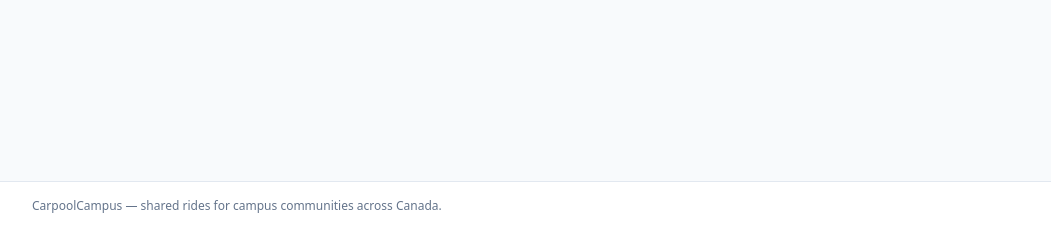
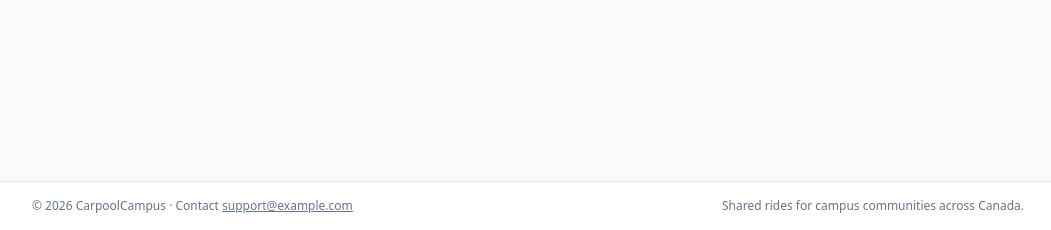
Before and after one commit to saadi299/carpoolcampus, a Django app: page / in a window 1280 px wide. Shown: the part 570-800 px from the top of the page, without its empty margins (112-1163 px from the left). Run offline with Django 5.2, Linux system fonts and the light colour scheme; some libraries are stand-ins or nearby versions.

Commit message:
feat(core): add site-wide context processor and footer details
Introduce the core.context_processors.site context processor providing
SITE_NAME, SUPPORT_EMAIL, and the current year. Register it in TEMPLATES
context processors and update base.html footer to render copyright and
support contact details.

Refs: ROADMAP 1.4

```diff
--- a/config/settings.py
+++ b/config/settings.py
@@ -67,6 +67,7 @@ TEMPLATES = [
                 "django.template.context_processors.request",
                 "django.contrib.auth.context_processors.auth",
                 "django.contrib.messages.context_processors.messages",
+                "core.context_processors.site",
             ],
         },
     },
@@ -99,6 +100,10 @@ STATIC_ROOT = BASE_DIR / "staticfiles"
 
 DEFAULT_AUTO_FIELD = "django.db.models.BigAutoField"
 
+# Site configuration
+SITE_NAME = "CarpoolCampus"
+SUPPORT_EMAIL = os.environ.get("DJANGO_SUPPORT_EMAIL", "support@example.com")
+
 # Emails are printed to the console in development. Nothing is ever sent.
 EMAIL_BACKEND = os.environ.get(
     "DJANGO_EMAIL_BACKEND", "django.core.mail.backends.console.EmailBackend"
--- /dev/null
+++ b/core/context_processors.py
@@ -0,0 +1,16 @@
+"""Context processors for core application templates."""
+
+from datetime import datetime
+from typing import Any
+
+from django.conf import settings
+from django.http import HttpRequest
+
+
+def site(request: HttpRequest) -> dict[str, Any]:
+    """Expose site-wide settings and current year to templates."""
+    return {
+        "SITE_NAME": getattr(settings, "SITE_NAME", "CarpoolCampus"),
+        "SUPPORT_EMAIL": getattr(settings, "SUPPORT_EMAIL", "support@example.com"),
+        "current_year": datetime.now().year,
+    }
--- a/templates/base.html
+++ b/templates/base.html
@@ -3,7 +3,7 @@
 <head>
   <meta charset="utf-8">
   <meta name="viewport" content="width=device-width, initial-scale=1">
-  <title>{% block title %}CarpoolCampus{% endblock %}</title>
+  <title>{% block title %}{{ SITE_NAME }}{% endblock %}</title>
   {# Tailwind Play CDN keeps development setup-free. Swap for a compiled build before production. #}
   <script src="https://cdn.tailwindcss.com"></script>
   {% block head %}{% endblock %}
@@ -11,7 +11,7 @@
 <body class="min-h-screen bg-slate-50 text-slate-800 flex flex-col">
   <header class="bg-white border-b border-slate-200">
     <nav class="max-w-5xl mx-auto px-4 h-14 flex items-center justify-between">
-      <a href="{% url 'core:home' %}" class="font-semibold text-lg text-emerald-700">CarpoolCampus</a>
+      <a href="{% url 'core:home' %}" class="font-semibold text-lg text-emerald-700">{{ SITE_NAME }}</a>
       <div class="flex items-center gap-4 text-sm">
         <a href="{% url 'core:about' %}" class="text-slate-600 hover:text-emerald-700 transition-colors">About</a>
         {% block nav %}{% endblock %}
@@ -37,8 +37,9 @@
   </main>
 
   <footer class="border-t border-slate-200 bg-white">
-    <div class="max-w-5xl mx-auto px-4 py-4 text-xs text-slate-500">
-      CarpoolCampus — shared rides for campus communities across Canada.
+    <div class="max-w-5xl mx-auto px-4 py-4 text-xs text-slate-500 flex flex-col sm:flex-row sm:items-center sm:justify-between gap-2">
+      <p>&copy; {{ current_year }} {{ SITE_NAME }} &middot; Contact <a href="mailto:{{ SUPPORT_EMAIL }}" class="underline hover:text-emerald-700">{{ SUPPORT_EMAIL }}</a></p>
+      <p>Shared rides for campus communities across Canada.</p>
     </div>
   </footer>
 </body>
```
